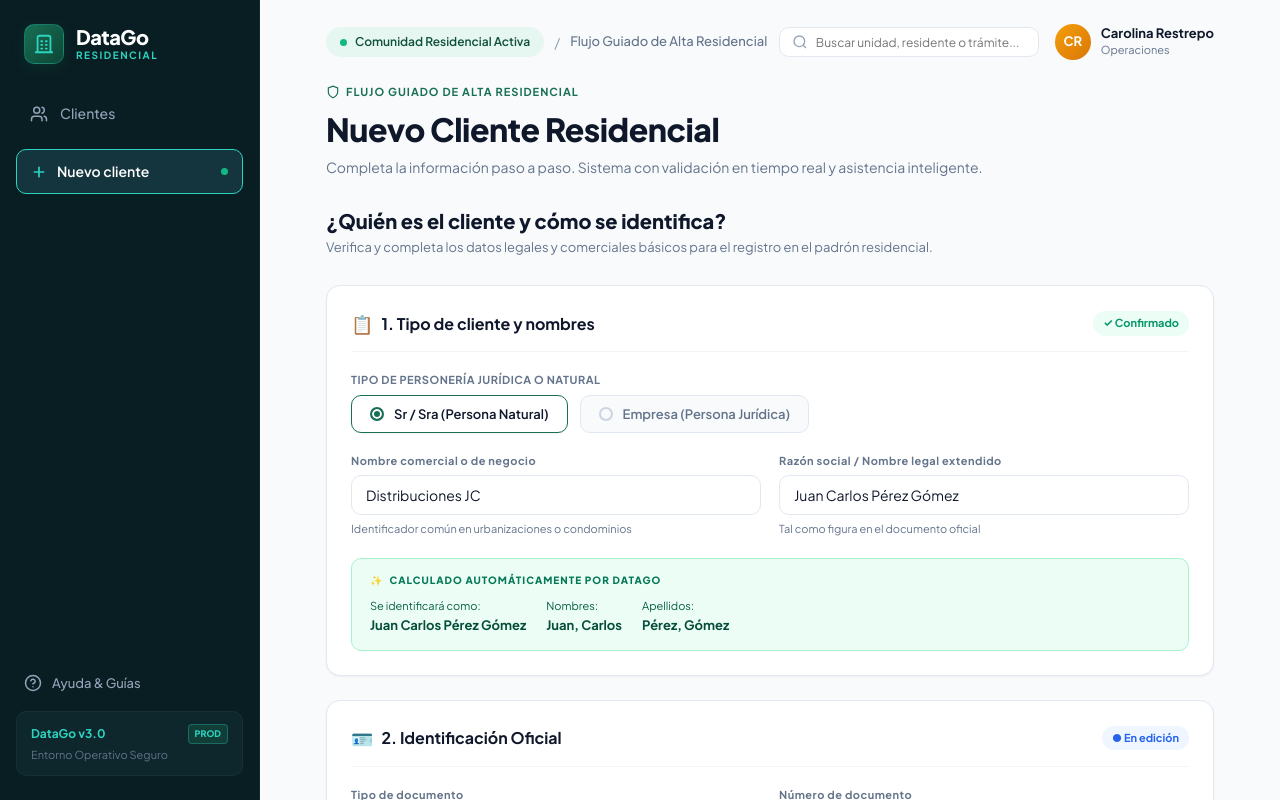
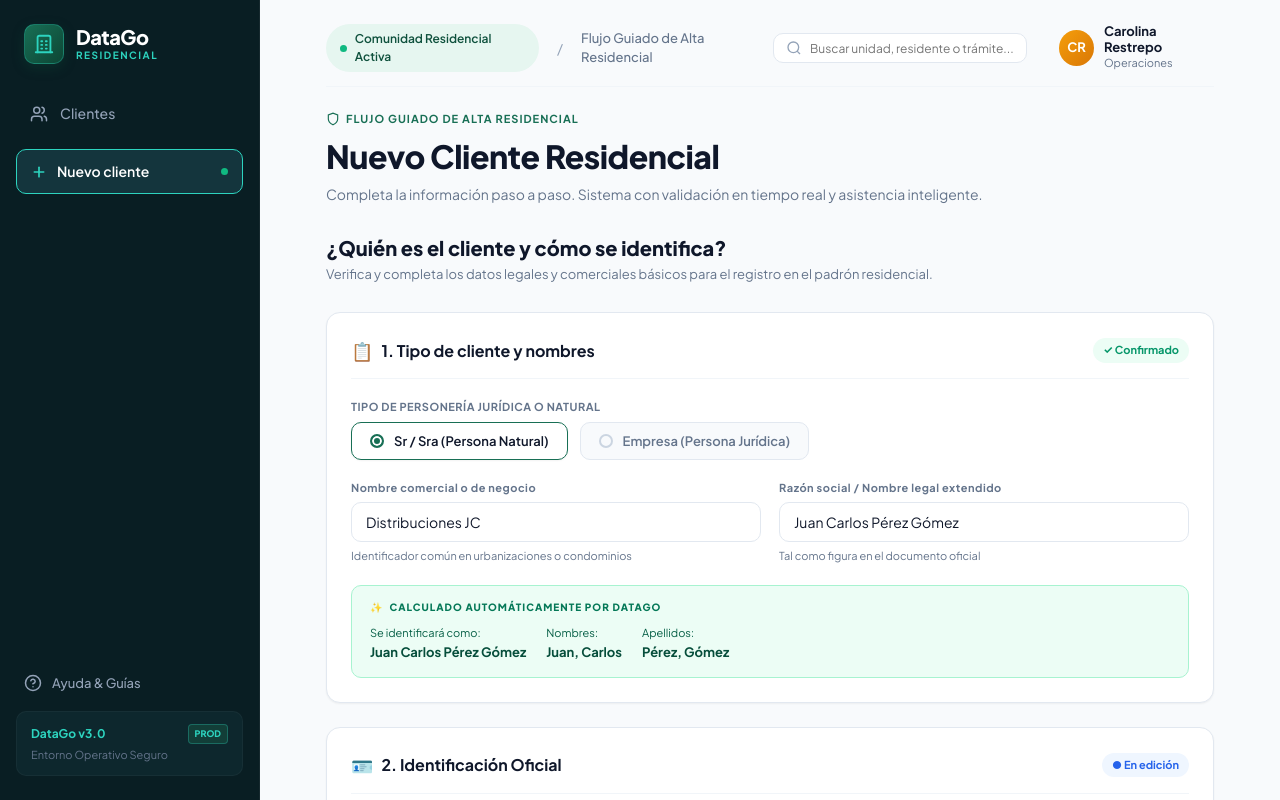
Before and after one commit to IoavM/DataGo, an Angular app in the folder frontend/: page /clientes/nuevo in a window 1280 px wide. Built offline with nearby package versions, Linux system fonts and the light colour scheme; no server answers.

Commit message:
style: increase gap and spacing in top header

```diff
--- a/frontend/src/app/pages/cliente-nuevo/cliente-nuevo.css
+++ b/frontend/src/app/pages/cliente-nuevo/cliente-nuevo.css
@@ -15,12 +15,15 @@
   display: flex;
   justify-content: space-between;
   align-items: center;
+  width: 100%;
+  padding-bottom: 14px;
+  border-bottom: 1px solid var(--border-light);
 }
 
 .breadcrumb-nav {
   display: flex;
   align-items: center;
-  gap: 10px;
+  gap: 18px;
 }
 
 .status-pill {
@@ -56,7 +59,7 @@
 .header-right {
   display: flex;
   align-items: center;
-  gap: 16px;
+  gap: 32px;
 }
 
 .search-mini {
```
